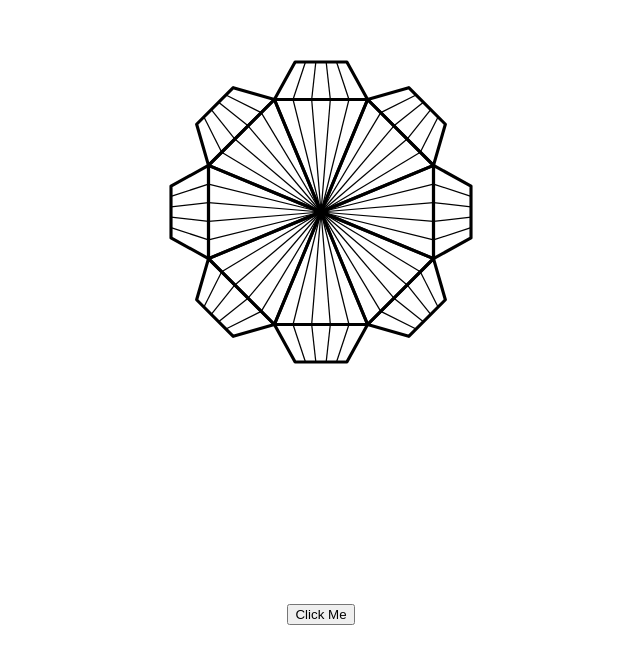
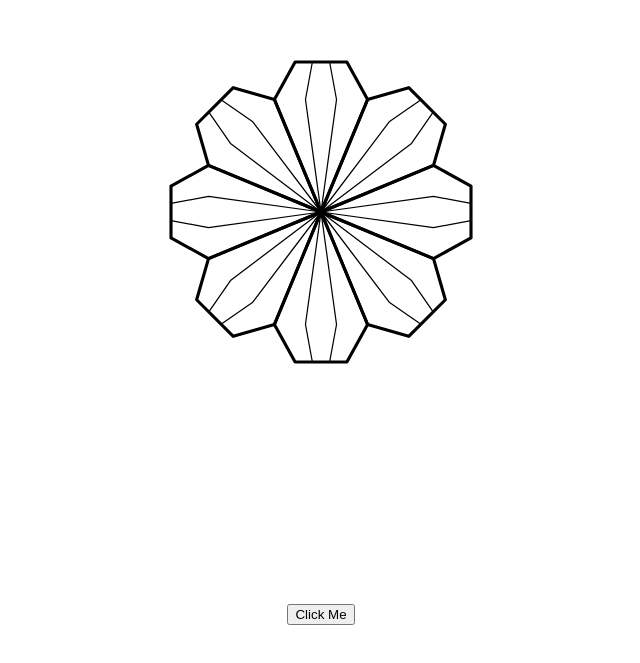
Before and after one commit to shrey258/merc_anim, a React (Vite) app: page / in a window 1280 px wide. Shown: the part 107-770 px from the top of the page, without its empty margins (319-959 px from the left). Built offline with nearby package versions, Linux system fonts and the light colour scheme.

Commit message:
refactor: reorganize HollowObjectShape and Rangoli components for improved structure and clarity

```diff
--- a/src/App.jsx
+++ b/src/App.jsx
@@ -12,19 +12,21 @@ const HollowObjectShape = () => (
         <stop offset="100%" stopColor="#515ada" />
       </linearGradient>
     </defs>
-    <polygon points="50,5 87.28,95 12.72,95" />
-    <polygon points="12.72,95 87.28,95 70.71,125 29.29,125" />
+    <polygon points="50,5 87.28,95 70.71,125 29.29,125 12.72,95" />
     <g strokeWidth="1">
-      <line x1="50" y1="5" x2="27.632" y2="95" />
-      <line x1="50" y1="5" x2="42.544" y2="95" />
-      <line x1="50" y1="5" x2="57.456" y2="95" />
-      <line x1="50" y1="5" x2="72.368" y2="95" />
+      <polyline points="50,5 37.573,95 43.097,125" />
+      <polyline points="50,5 62.427,95 56.903,125" />
+    </g>
+  </g>
+);
 
-      <line x1="27.632" y1="95" x2="37.574" y2="125" />
-      <line x1="42.544" y1="95" x2="45.858" y2="125" />
-      <line x1="57.456" y1="95" x2="54.142" y2="125" />
-      <line x1="72.368" y1="95" x2="62.426" y2="125" />
-    </g>
+// Lives at world origin (the Rangoli's center). Each petal renders its own
+// copy, but inverse-transformed so the slices line up when converged.
+const Pattern = () => (
+  <g pointerEvents="none" stroke="#111" fill="none" strokeWidth="11">
+    <line x1="0" y1="0" x2="0" y2="-85" />
+    <line x1="0" y1="0" x2="73.61" y2="42.5" />
+    <line x1="0" y1="0" x2="-73.61" y2="42.5" />
   </g>
 );
 
@@ -32,15 +34,28 @@ const Rangoli = ({ count = 8, x = -50 }) => (
   <svg
   width="500" height="500" viewBox="-200 -200 400 400"
   >
-    {Array.from({ length: count }).map((_, i) => (
+    <defs>
+      <clipPath id="petalClip">
+        <polygon points="50,5 87.28,95 12.72,95" />
+      </clipPath>
+    </defs>
+    {Array.from({ length: count }).map((_, i) => {
+      const angle = (i * 360) / count;
+      return (
         <g
           key={i}
           style={{ transition: 'transform 2.8s ease-in-out' }}
-        transform={`rotate(${(i * 360) / count}) translate(${x} -5)`}
+          transform={`rotate(${angle}) translate(${x} -5)`}
         >
+          {/* <g clipPath="url(#petalClip)">
+            <g transform={`translate(50 5) rotate(${-angle})`}>
+              <Pattern />
+            </g>
+          </g> */}
           <HollowObjectShape />
         </g>
-    ))}
+      );
+    })}
   </svg>
 );
 
```
Lines whose indentation alone changed are shown as unchanged.
